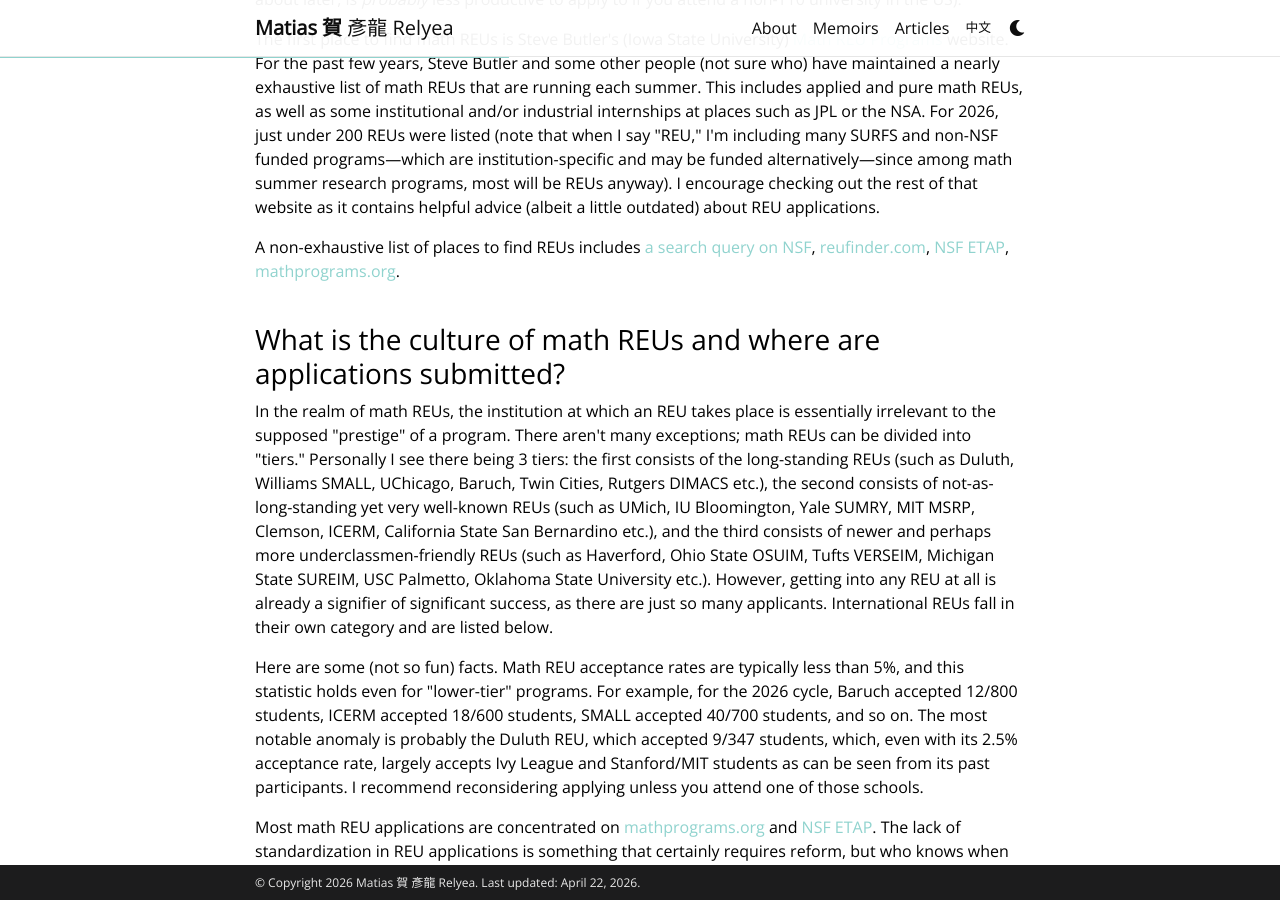
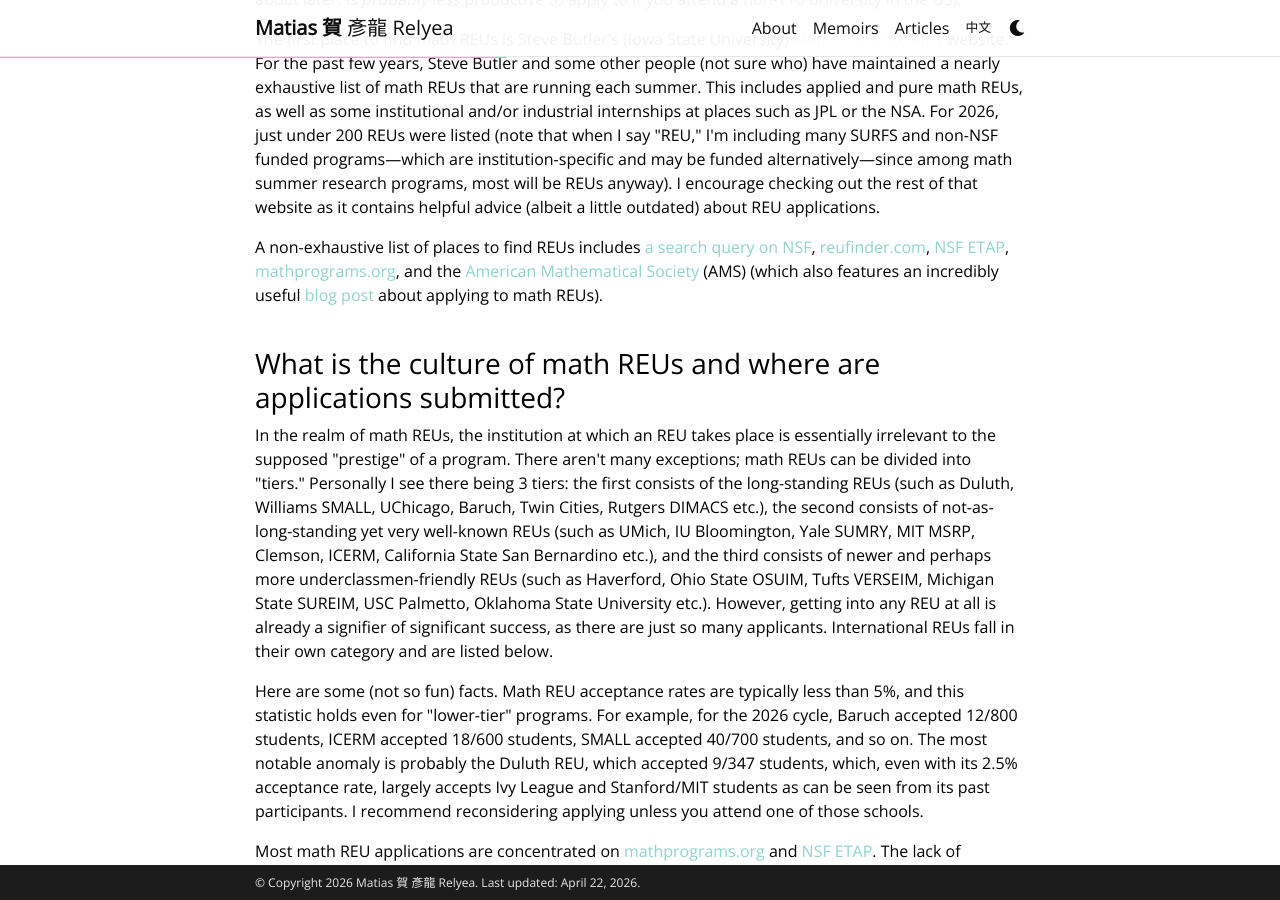
Before and after one commit to Quadcryo/quadcryo, a Jekyll site: the page built from _posts/2026-03-31-mathreus.md, in a window 1280 px wide and 900 px high, scrolled down 3194 px. Built offline with Jekyll 4.4.1, drawn with Linux system fonts in a browser that asks for light colours; comment, search, counter and statistics services are not loaded; a style sheet for code colours, icons or effects is not loaded.

Commit message:
minor edit

```diff
--- a/_posts/2026-03-31-mathreus.md
+++ b/_posts/2026-03-31-mathreus.md
@@ -64,7 +64,7 @@ tags: mathematics
 
 <p> The first place to find math REUs is Steve Butler's (Iowa State University) <a href="https://sites.google.com/view/mathreu">Math REU Programs</a> website. For the past few years, Steve Butler and some other people (not sure who) have maintained a nearly exhaustive list of math REUs that are running each summer. This includes applied and pure math REUs, as well as some institutional and/or industrial internships at places such as JPL or the NSA. For 2026, just under 200 REUs were listed (note that when I say "REU," I'm including many SURFS and non-NSF funded programs—which are institution-specific and may be funded alternatively—since among math summer research programs, most will be REUs anyway). I encourage checking out the rest of that website as it contains helpful advice (albeit a little outdated) about REU applications.
 
-<p> A non-exhaustive list of places to find REUs includes <a href="https://www.nsf.gov/funding/initiatives/reu/search">a search query on NSF</a>, <a href="https://reufinder.com/">reufinder.com</a>, <a href="https://etap.nsf.gov/">NSF ETAP</a>, <a href="https://www.mathprograms.org/">mathprograms.org</a>. </p>
+<p> A non-exhaustive list of places to find REUs includes <a href="https://www.nsf.gov/funding/initiatives/reu/search">a search query on NSF</a>, <a href="https://reufinder.com/">reufinder.com</a>, <a href="https://etap.nsf.gov/">NSF ETAP</a>, <a href="https://www.mathprograms.org/">mathprograms.org</a>, and the <a href= "https://www.ams.org/opportunities">American Mathematical Society</a> (AMS) (which also features an incredibly useful <a href="https://blogs.ams.org/mathmentoringnetwork/2021/01/20/advice-for-applying-to-reu-programs-from-recent-participants/">blog post</a> about applying to math REUs). </p>
 <br>
 <h3 id="2">What is the culture of math REUs and where are applications submitted?</h3>
 
```
